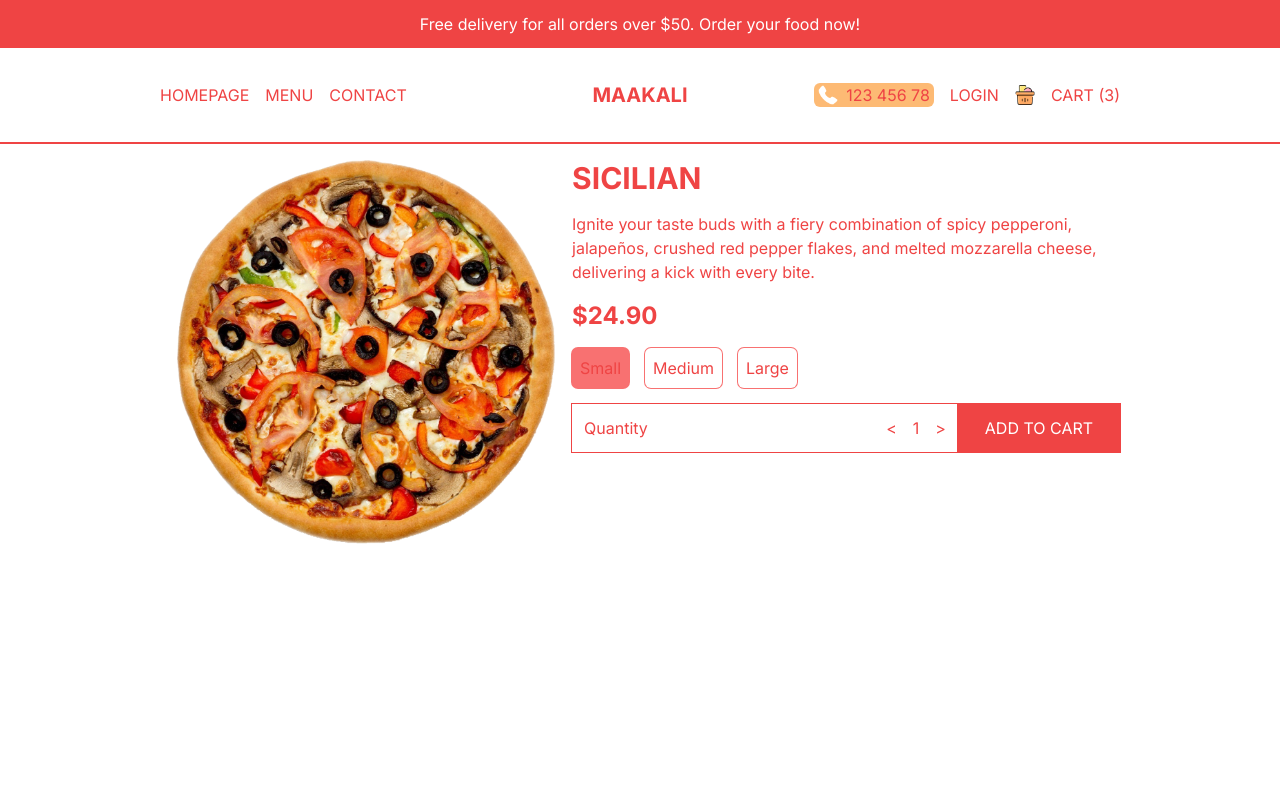
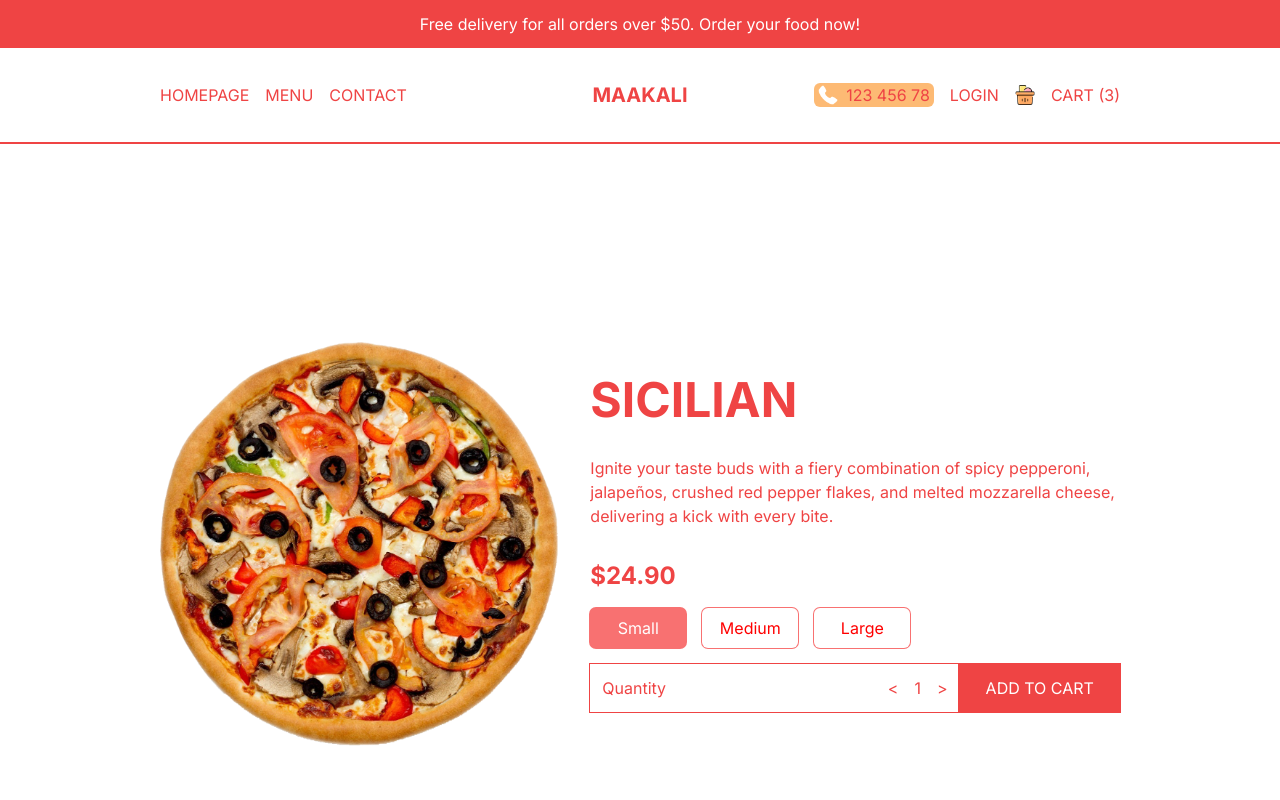
Before and after one commit to Svmpankaj/Restaurant-Food-Delivery-App, a Next.js app: page /product/1 in a window 1280 px wide. Shown: the top 800 px of the page. Built offline with nearby package versions, Linux system fonts and the light colour scheme.

Commit message:
single page order is done

```diff
--- a/src/app/product/[id]/page.tsx
+++ b/src/app/product/[id]/page.tsx
@@ -5,10 +5,10 @@
 
 const SingleProductPage = () => {
   return (
-    <div className="p-4 lg:px-20 xl:px-40 h-screen flex  flex-col justify-around text-red-500 md:flex-row">
+    <div className="p-4 lg:px-20 xl:px-40 h-screen flex  flex-col justify-around text-red-500 md:flex-row md:gap-8 md:items-center">
       {/* IMAGE CONTAINER  */}
       {singleProduct.img && (
-        <div className="relative w-full h-1/2">
+        <div className="relative w-full h-1/2 md:h-[70%]">
           <Image
             src={singleProduct.img}
             alt=""
@@ -18,8 +18,10 @@
         </div>
       )}
       {/* TEXT CONTAINER  */}
-      <div className="h-1/2 flex flex-col gap-4">
-        <h1 className="text-3xl font-bold uppercase">{singleProduct.title}</h1>
+      <div className="h-1/2 flex flex-col gap-4 md:h-[70%] md:justify-center md:gap-6 xl:gap-8">
+        <h1 className="text-3xl font-bold uppercase xl:text-5xl">
+          {singleProduct.title}
+        </h1>
         <p>{singleProduct.desc}</p>
         <Price
           price={singleProduct.price}
--- a/src/components/Price.tsx
+++ b/src/components/Price.tsx
@@ -1,6 +1,6 @@
 "use client";
 
-import React, { useState } from "react";
+import React, { useEffect, useState } from "react";
 
 type Props = {
   price: number;
@@ -13,6 +13,12 @@
   const [quantity, setQuantity] = useState(1);
   const [selected, setSelected] = useState(0);
 
+  useEffect(() => {
+    setTotal(
+      quantity * (options ? price + options[selected].additionalPrice : price)
+    );
+  }, [quantity, selected, options, price]);
+
   return (
     <div className="flex flex-col gap-4">
       <h2 className="text-2xl font-bold">${total.toFixed(2)}</h2>
@@ -21,10 +27,12 @@
         {options?.map((option, index) => (
           <button
             key={option.title}
-            className="p-2 ring-1 ring-red-400 rounded-md"
+            className="min-w-[6rem] p-2 ring-1 ring-red-400 rounded-md"
             style={{
               background: selected === index ? "rgb(248 113 113)" : "white",
+              color: selected === index ? "white" : "red",
             }}
+            onClick={() => setSelected(index)}
           >
             {option.title}
           </button>
@@ -35,9 +43,17 @@
         <div className="flex justify-between w-full p-3 ring-1 ring-red-500">
           <span>Quantity</span>
           <div className="flex gap-4 items-center">
-            <button>{"<"}</button>
+            <button
+              onClick={() => setQuantity((prev) => (prev > 1 ? prev - 1 : 1))}
+            >
+              {"<"}
+            </button>
             <span>{quantity}</span>
-            <button>{">"}</button>
+            <button
+              onClick={() => setQuantity((prev) => (prev < 9 ? prev + 1 : 9))}
+            >
+              {">"}
+            </button>
           </div>
         </div>
         {/* CART BUTTON  */}
```
